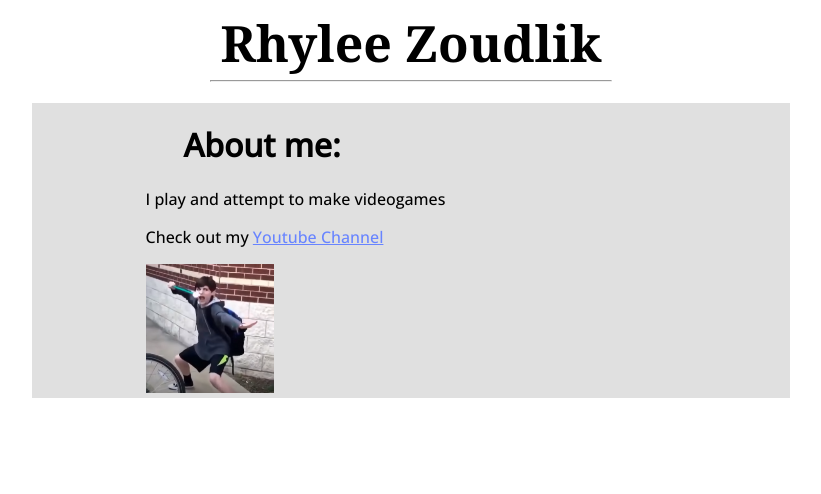
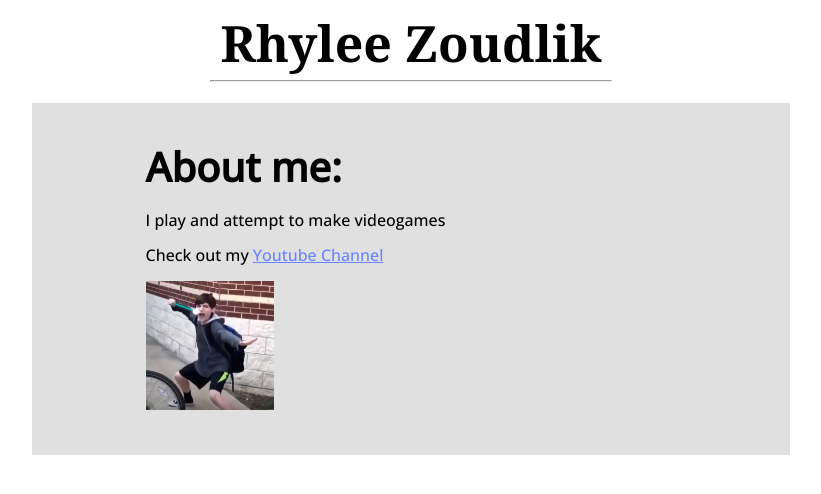
Before and after one commit to RhyleeCyrus/RhyleeCyrus.github.io, a plain HTML site: page index.html in a window 1280 px wide. Shown: the whole page, without its empty margins (229-1050 px from the left). Drawn offline with nearby package versions, Linux system fonts and the light colour scheme; a web font is replaced by a local one.

Commit message:
quality-of-life changes

```diff
--- a/index.html
+++ b/index.html
@@ -19,10 +19,10 @@
     <body>
       <hr width="400px">
       <div class="main">
-      <h1 class="about-me">About me:</h1>
+      <p class="about-me"><b>About me:</b></p>
       <p>I play and attempt to make videogames</p>
       <p class="link">Check out my <a title="Click for good content" href="https://www.youtube.com/channel/UCAoi5HyzvPo6hNuCcvT7miA" target="_blank" rel="noopener noreferrer">Youtube Channel</a></p>
-      <p><img src="/Images/I have the power of god and anime on my side.PNG" width="20%" height="20%"></p>
+      <p><img class="main-image" src="/Images/I have the power of god and anime on my side.PNG" width="20%" height="20%"></p>
       </div>
     </body>
 </html>
--- a/style.css
+++ b/style.css
@@ -4,16 +4,16 @@ html  {
 }
 .title  {
     text-align: center;
-    ;
 }
-p   {
-    margin-left: 15%
+p  {
+    margin-left: 15%;
+    line-height: 120%;
 }
 .main   {
     border-style: solid #e0e0e0;
     margin-right: 20%;
     margin-left: 20%;
-    margin-top: 15px;
+    margin-top: -19px;
     background-color: #e0e0e0;
 }
 div{
@@ -46,6 +46,10 @@ hr  {
     text-align: center;
 }
 .about-me   {
-    padding-left: 20%;
-    padding-top: 20px;
+    font-size: 40px;
+    margin-bottom: 20px;
+    padding-top: 40px;
 }
+.main-image   {
+    padding-bottom: 40px;
+}
```
